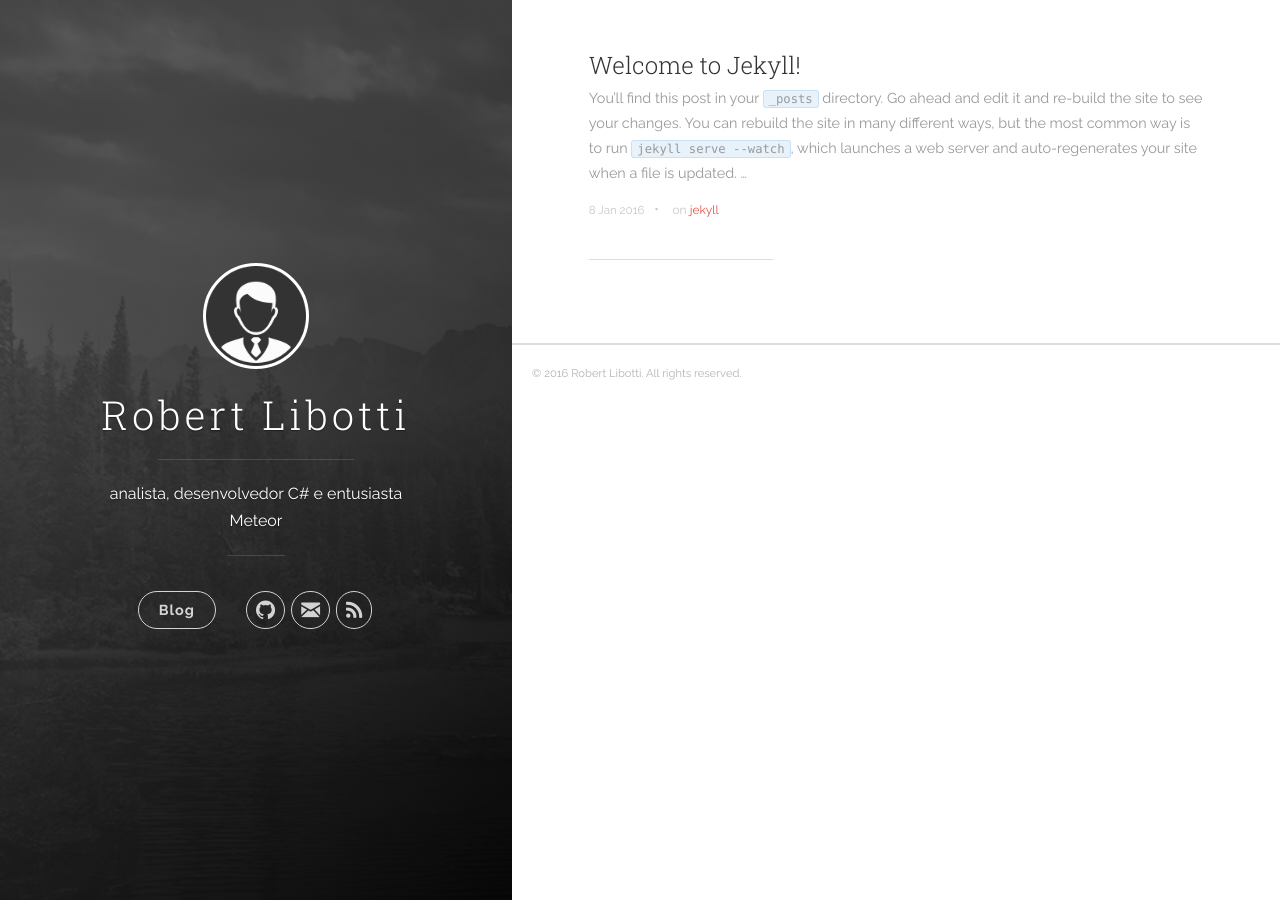
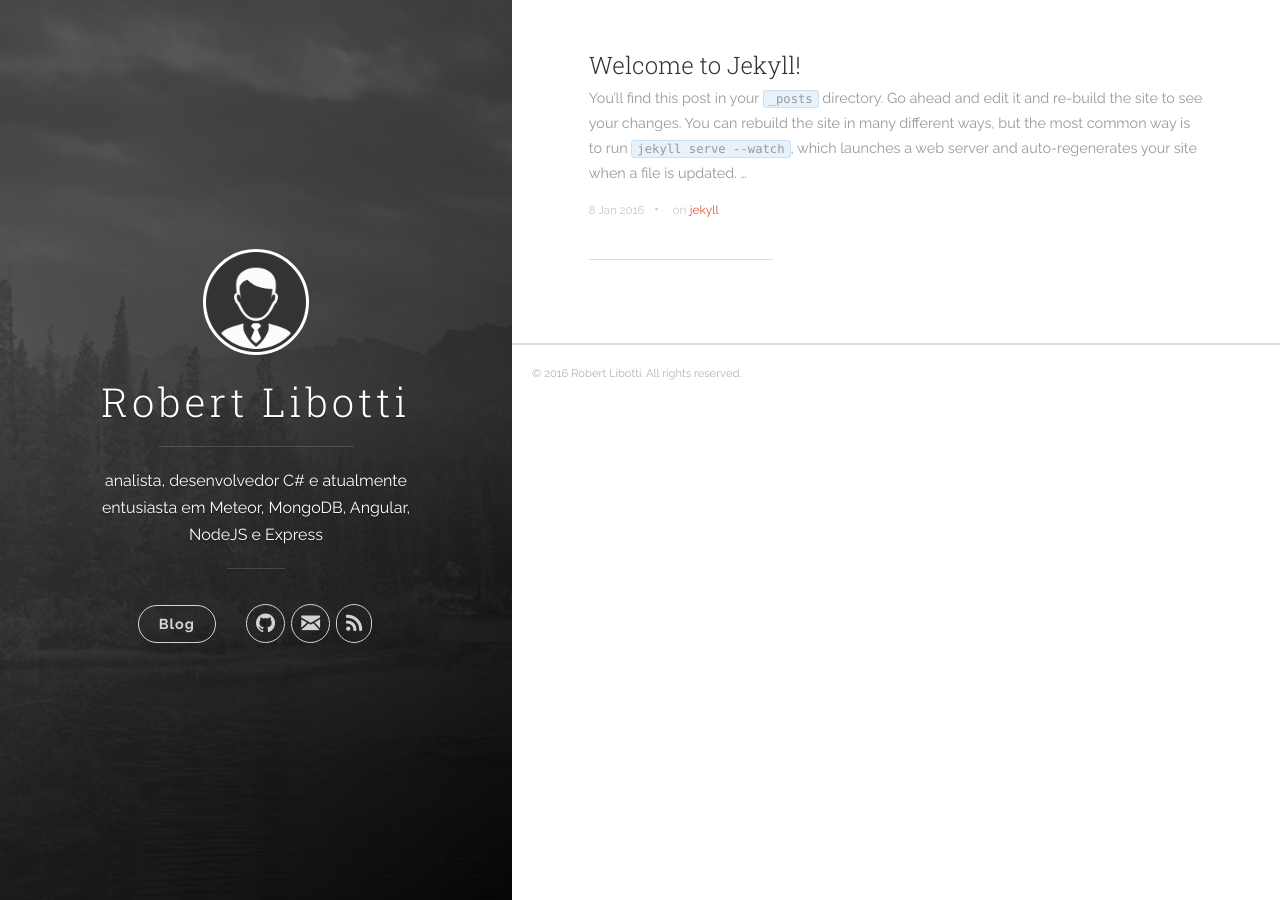
Before and after one commit to libotti/libotti.github.io, a Jekyll site: the page built from index.html, in a window 1280 px wide. Built offline with Jekyll 4.4.1, drawn with Linux system fonts in a browser that asks for light colours; nearby versions of some CDN libraries; the list of posts is cut into pages by our own code.

Commit message:
personalização do tema

```diff
--- a/_config.yml
+++ b/_config.yml
@@ -1,6 +1,6 @@
 # Site settings
 title: Robert Libotti
-description: 'analista, desenvolvedor C# e entusiasta Meteor'
+description: 'analista, desenvolvedor C# e atualmente entusiasta em Meteor, MongoDB, Angular, NodeJS e Express'
 url: 'http://libotti.github.io'
 baseurl: '/'
 # google_analytics: 'UA-XXXXXX-X'
```
